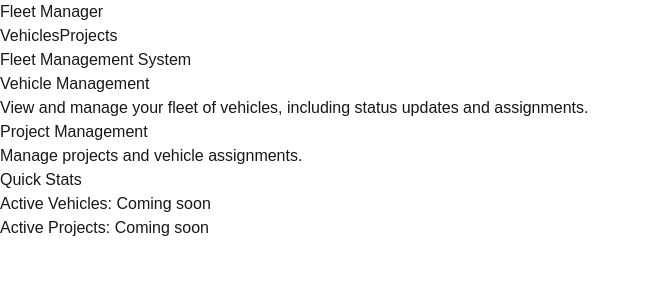
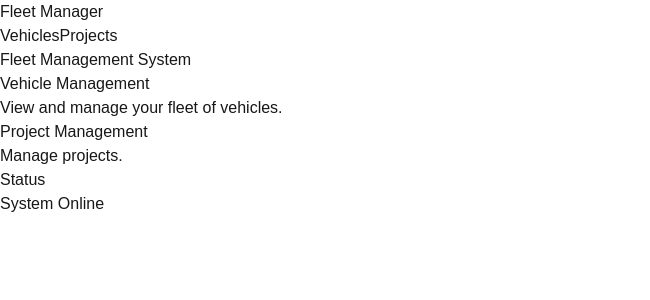
Before and after one commit to GraydonKappes/RollingStock, a Next.js app: page / in a window 1280 px wide. Shown: the top 300 px of the page, without its empty margins (0-650 px from the left). Built offline with nearby package versions, Linux system fonts and the light colour scheme.

Commit message:
I( hate this shit

```diff
--- a/src/app/page.tsx
+++ b/src/app/page.tsx
@@ -1,8 +1,3 @@
-'use client'
-
-import { Suspense } from 'react'
-import Error from './error'
-
 export const dynamic = 'force-dynamic'
 
 export default function Home() {
@@ -17,7 +12,7 @@ export default function Home() {
         >
           <h2 className="text-xl font-semibold mb-2">Vehicle Management</h2>
           <p className="text-gray-600 dark:text-gray-300">
-            View and manage your fleet of vehicles, including status updates and assignments.
+            View and manage your fleet of vehicles.
           </p>
         </a>
 
@@ -27,16 +22,15 @@ export default function Home() {
         >
           <h2 className="text-xl font-semibold mb-2">Project Management</h2>
           <p className="text-gray-600 dark:text-gray-300">
-            Manage projects and vehicle assignments.
+            Manage projects.
           </p>
         </a>
 
         <div className="p-6 bg-white dark:bg-gray-800 rounded-lg shadow-sm">
-          <h2 className="text-xl font-semibold mb-2">Quick Stats</h2>
-          <ul className="space-y-2">
-            <li className="text-gray-600 dark:text-gray-300">Active Vehicles: Coming soon</li>
-            <li className="text-gray-600 dark:text-gray-300">Active Projects: Coming soon</li>
-          </ul>
+          <h2 className="text-xl font-semibold mb-2">Status</h2>
+          <p className="text-gray-600 dark:text-gray-300">
+            System Online
+          </p>
         </div>
       </div>
     </div>
```
